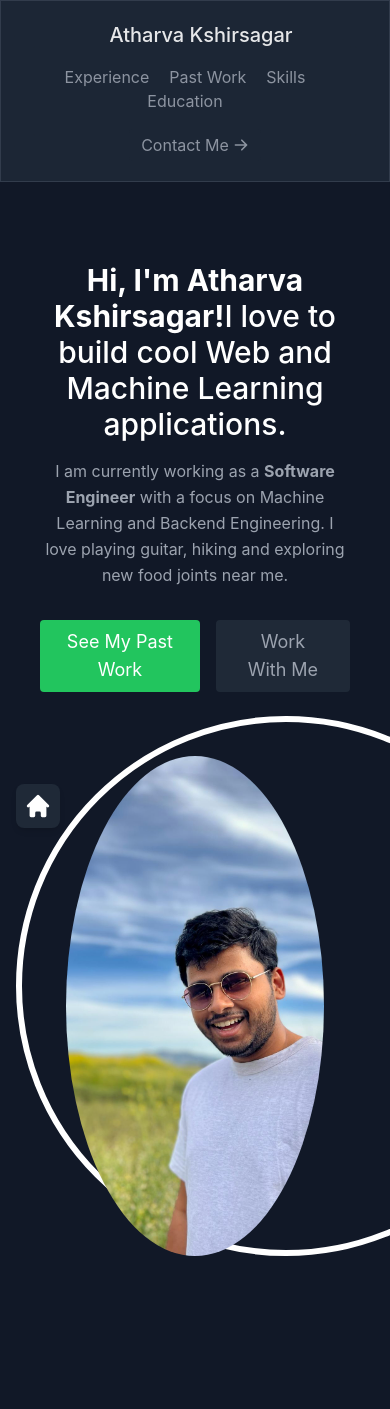
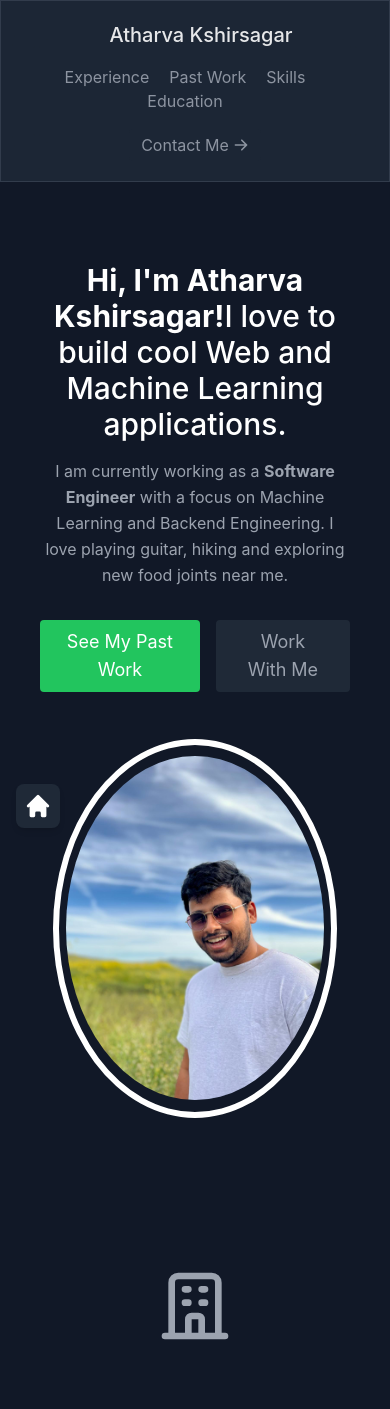
Before and after one commit to Atharva-ksh/Atharva-Portfolio, a React (Create React App) app in the folder frontend/: page / in a window 390 px wide. Shown: the top 1409 px of the page. Built offline with nearby package versions, Linux system fonts and the light colour scheme.

Commit message:
Testing dp

```diff
--- a/frontend/src/styles.css
+++ b/frontend/src/styles.css
@@ -10,8 +10,8 @@
 .circle-image {
   border-radius: 50%;
   display: block;
-  width: 500px; /* Adjust as needed */
-  height: 500px; /* Adjust as needed */
+  width: 100%; /* Make the image fill the container */
+  height: 100%; /* Maintain aspect ratio */
   object-fit: cover;
   z-index: 1;
   position: relative;
@@ -20,15 +20,23 @@
 .circle-container::before {
   content: '';
   position: absolute;
-  border-radius: 90%;
+  border-radius: 50%;
   border: 6px solid #ffffff;
+  top: -3%; /* Adjust the border position */
+  left: -3%; /* Adjust the border position */
+  width: 106%; /* Adjust the border size */
+  height: 106%; /* Adjust the border size */
 }
 
-.circle-container::before {
-  width: 540px;
-  height: 540px;
-  top: -40px;
-  left: -50px;}
+/* Media query for smaller screens */
+@media (max-width: 768px) {
+  .circle-container::before {
+    top: -5%; /* Adjust the border position for smaller screens */
+    left: -5%; /* Adjust the border position for smaller screens */
+    width: 110%; /* Adjust the border size for smaller screens */
+    height: 110%; /* Adjust the border size for smaller screens */
+  }
+}
 
   /* Style the scrollbar track */
 ::-webkit-scrollbar {
```
